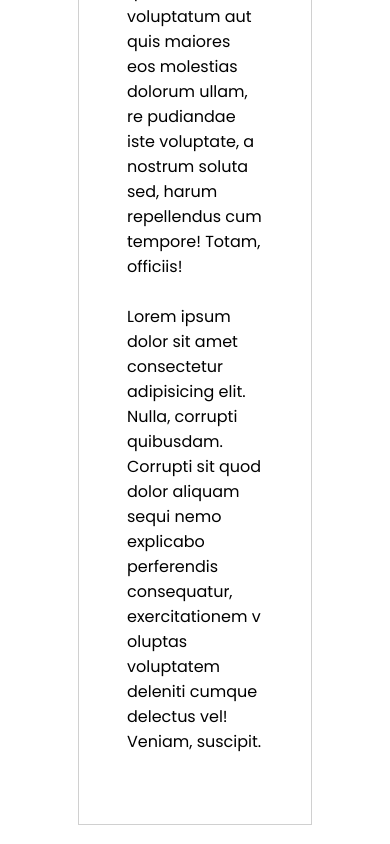
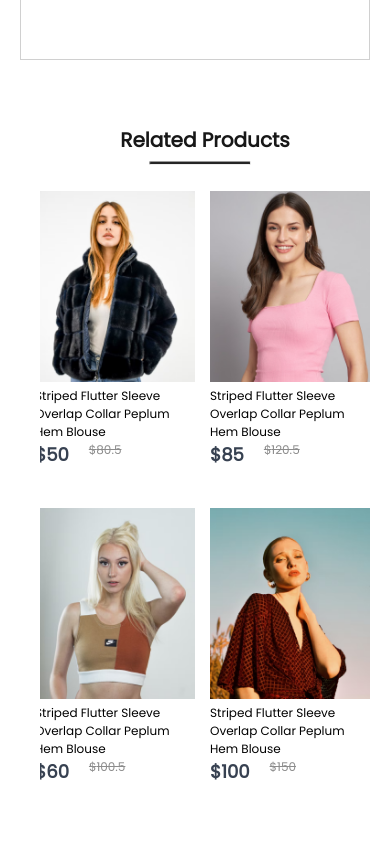
Before and after one commit to tidkeshreyash/ShoeShack, a React (Vite) app in the folder frontend/: page /product/1 in a window 390 px wide. Shown: the part 1560-2404 px from the top of the page. Built offline with nearby package versions, Linux system fonts and the light colour scheme.

Commit message:
made my e-commerce website fully responsive

```diff
--- a/frontend/src/Components/CartItems/CartItems.css
+++ b/frontend/src/Components/CartItems/CartItems.css
@@ -112,3 +112,64 @@
     color: white;
     cursor: pointer;
 }
+
+@media(max-width:1280px){
+    .cartitems{
+        margin: 60px 50px;
+    }
+    .cartitems-format-main{
+        grid-template-columns: 0.5fr 3fr 0.5fr 0.5fr 0.5fr 0.5fr;
+        gap: 20px;
+        padding: 15px 0px;
+        font-size: 15px;
+    }
+    .cartitems-product-icon{
+        height: 50px;
+    }
+    .cartitems-remove-icon{
+        margin: auto;
+    }
+    .cartitems-quantity{
+        width: 40px;
+        height: 30px;
+    }
+    .cartitems-down{
+        margin: 80px 0px;
+        flex-direction: column;
+        gap: 80px;
+    }
+    .cartitems-total{
+        margin: 0;
+    }
+    .cartitems-total button{
+        max-width: 200px;
+        height: 45px;
+        font-size: 13px;
+    }
+    .cartitems-promobox{
+        width: auto;
+        max-width: 500px;
+    }
+    .cartitems-promobox input{
+        width: 100%;
+    }
+    .cartitems-promobox button{
+        width: 120px;
+        margin-left: -125px;
+    }
+}
+
+@media(max-width:500px){
+    .cartitems-format-main{
+        display: none;
+        grid-template-columns: 0.5fr 3fr 0.5fr;
+        gap: 10px;
+    }
+    .cartitems-format{
+        display: grid;
+    }
+    .cartitems-quantity{
+        margin-left: 0;
+    }
+
+}
--- a/frontend/src/Components/DescriptionBox/DescriptionBox.css
+++ b/frontend/src/Components/DescriptionBox/DescriptionBox.css
@@ -30,3 +30,17 @@
     padding: 48px;
     padding-bottom: 70px;
 }
+
+@media(max-width:1280px){
+    .descriptionbox{
+        margin: 60px;
+    }
+}
+@media(max-width:800px){
+    .descriptionbox{
+        margin: 60px 20px;
+    }
+    .descriptionbox-description{
+        font-size: 14px;
+    }
+}
--- a/frontend/src/Components/RelatedProduct/RelatedProduct.css
+++ b/frontend/src/Components/RelatedProduct/RelatedProduct.css
@@ -26,3 +26,78 @@
     gap: 1px;
     width: 92%;
 }
+
+@media(max-width:1280px){
+    .relatedproduct{
+        height: 85vh;
+    }
+    .relatedproduct h1{
+        font-size: 40px;
+    }
+    .relatedproduct hr{
+        width: 160px;
+        height: 4px;
+    }
+    .relatedproducts-items{
+        width: auto;
+        gap: 35px;
+        margin-top: 30px;
+    }
+}
+
+@media(max-width:1024px){
+    .relatedproduct{
+        height: 65vh;
+    }
+    .relatedproduct h1{
+        margin-top: 5px;
+        font-size: 30px;
+        margin-left: 30px;
+    }
+    .relatedproduct hr{
+        width: 120px;
+        height: 3px;
+        margin-left: 20px;
+    }
+    .relatedproducts-items{
+        width: auto;
+        gap: 35px;
+        margin-top: 20px;
+    }
+}
+
+@media(max-width:800px){
+    .relatedproduct{
+        height: 60vh;
+        gap: 6px;
+    }
+    .relatedproduct h1{
+        font-size: 20px;
+    }
+    .relatedproduct hr{
+        width: 100px;
+        height: 2px;
+    }
+    .relatedproducts-items{
+        width: auto;
+        gap: 40px;
+    }
+}
+
+@media(max-width:500px){
+    .relatedproduct{
+        height: 105vh;
+    }
+    .relatedproducts-items{
+        width: auto;
+        display: grid;
+        grid-template-columns: 1fr 1fr;
+        gap: 40px;
+    }
+    .relatedproduct h1{
+        margin-left: -20px;
+    }
+    .relatedproduct hr{
+        margin-left: -30px;
+    }
+}
```
